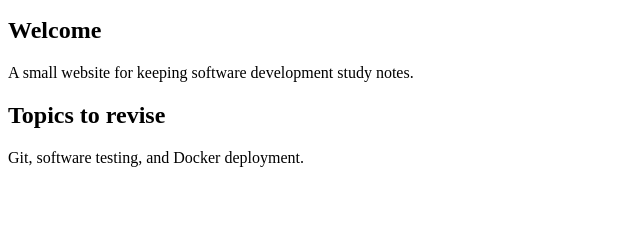
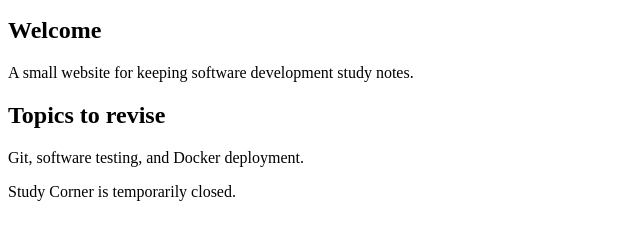
Before and after one commit to shubhamkumar9199/sdp-assessment-2-study-corner-20261115, a plain HTML site: page index.html in a window 1280 px wide. Shown: the part 101-340 px from the top of the page, without its empty margins (0-640 px from the left). Drawn offline with Linux system fonts and the light colour scheme.

Commit message:
Add temporary closure notice

```diff
--- a/index.html
+++ b/index.html
@@ -15,6 +15,7 @@
     <p>A small website for keeping software development study notes.</p>
     <h2>Topics to revise</h2>
     <p>Git, software testing, and Docker deployment.</p>
+    <p id="temporary-notice">Study Corner is temporarily closed.</p>
   </main>
 </body>
 </html>
```
